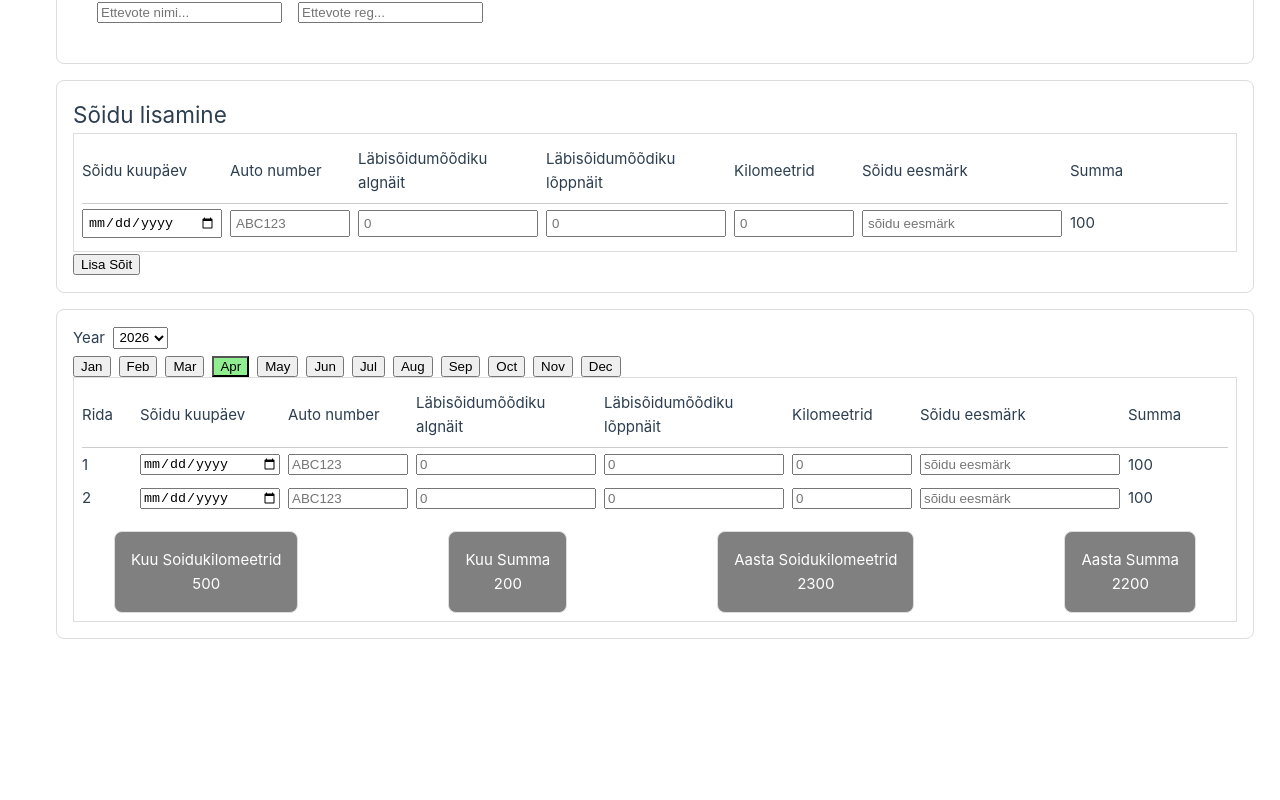
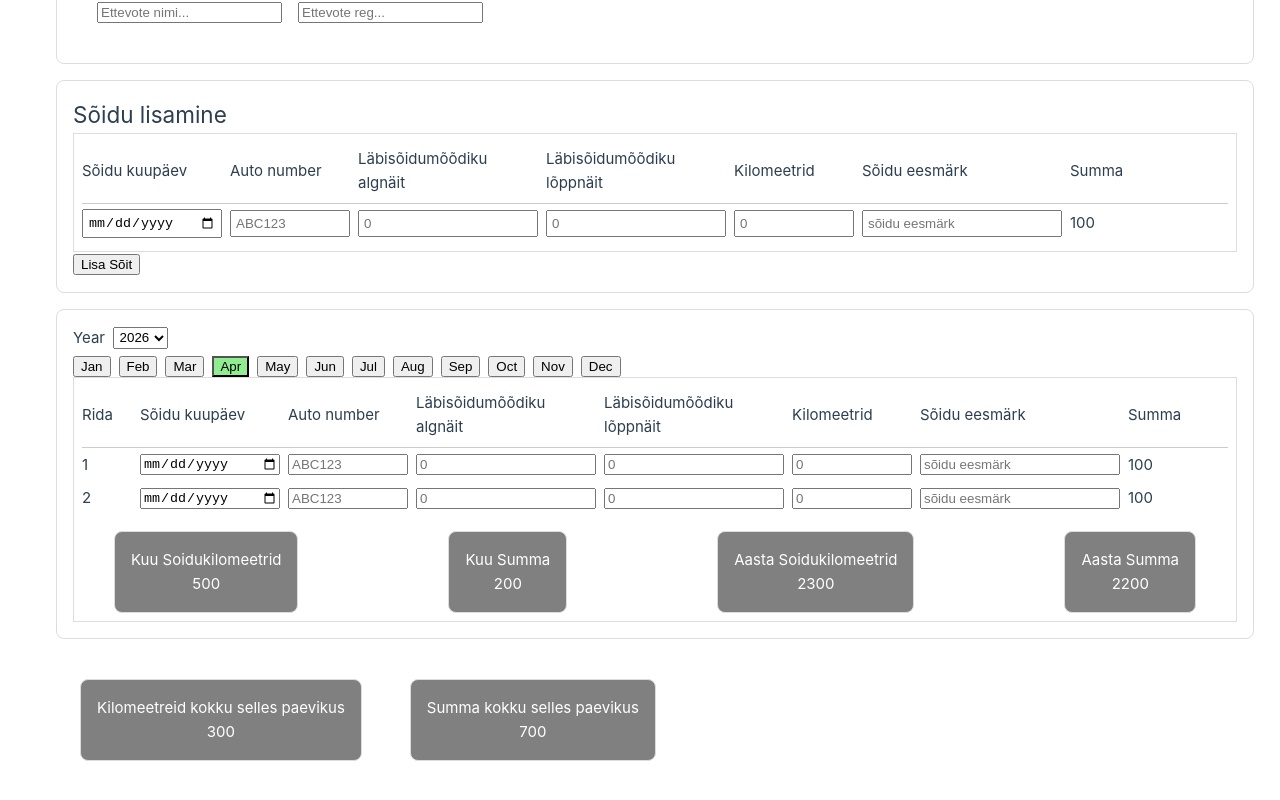
Before and after one commit to RasmusKuusmaa/ACNT, a Vue app: page / in a window 1280 px wide. Shown: the part 272-1072 px from the top of the page. Before the commit the page ends 951 px from the top, so only its background shows below. Built offline with nearby package versions, Linux system fonts and the light colour scheme; the HTML template or start-up script is replaced by a standard one.

Commit message:
data overview

```diff
--- a/src/App.vue
+++ b/src/App.vue
@@ -1,5 +1,6 @@
 <script setup lang="ts">
 import CompanyForm from './components/CompanyForm.vue';
+import DataOverViewtable from './components/DataOverViewtable.vue';
 import MilageFrom from './components/MilageFrom.vue';
 import MonthSelector from './components/MonthSelector.vue';
 
@@ -11,6 +12,7 @@ import MonthSelector from './components/MonthSelector.vue';
     <CompanyForm />
     <MilageFrom />
     <MonthSelector/>
+    <DataOverViewtable/>
   </div>
 </template>
 
--- /dev/null
+++ b/src/components/DataOverViewtable.vue
@@ -0,0 +1,40 @@
+<template>
+    <div class="container">
+        <div class="card">
+            <label>
+                Kilomeetreid kokku selles paevikus
+
+            </label>
+            <label>300</label>
+        </div>
+
+        <div class="card">
+            <label>
+                Summa kokku selles paevikus
+
+            </label>
+            <label>700</label>
+        </div>
+    </div>
+
+</template>
+
+<style scoped>
+.container {
+    margin-top: 1rem;
+    display: flex;
+    align-items: start;
+    gap: 3rem;
+}
+
+.card {
+    border: 1px solid #ddd;
+    padding: 1rem;
+    border-radius: 8px;
+    background-color: gray;
+    color: white;
+    display: flex;
+    flex-direction: column;
+    align-items: center;
+}
+</style>
```
